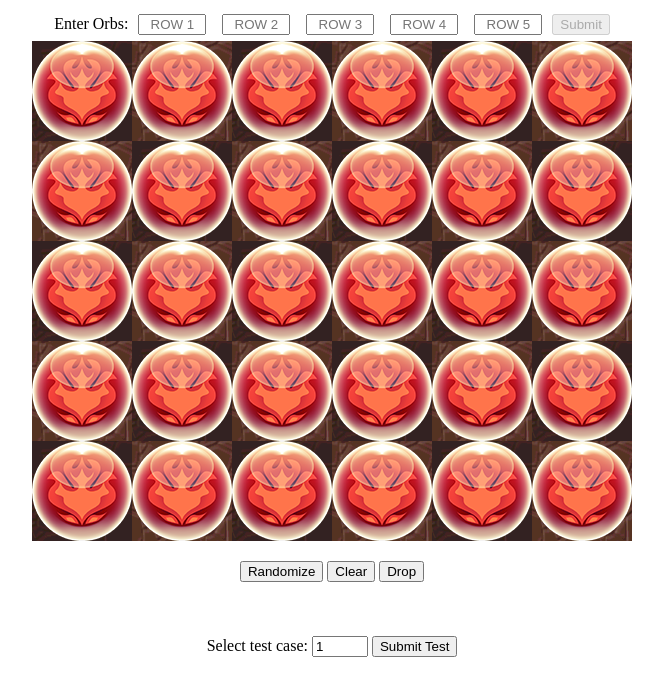
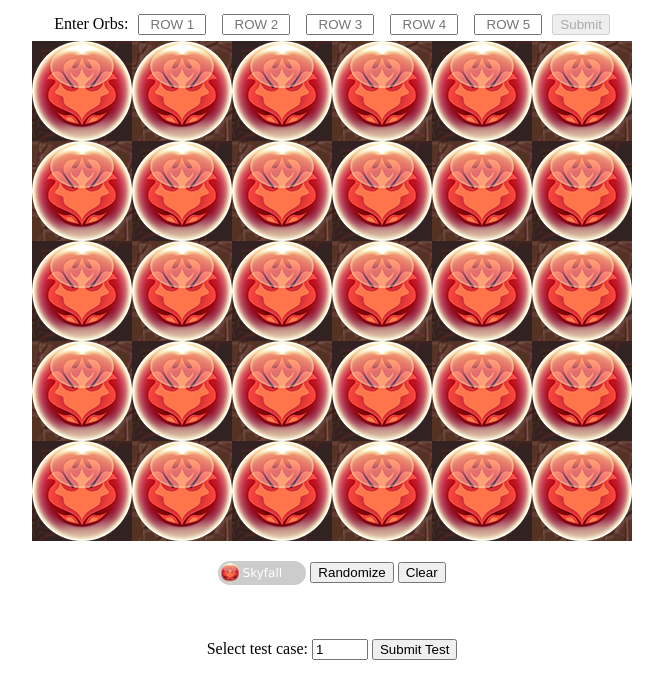
Before and after one commit to WChauKS/padTracer, a plain HTML site: page index.html in a window 1280 px wide. Shown: the whole page, without its empty margins (308-971 px from the left). Drawn offline with Linux system fonts and the light colour scheme.

Commit message:
added skyfall toggle

```diff
--- a/index.html
+++ b/index.html
@@ -7,6 +7,7 @@
 
 	<script src="js/jquery-3.5.1.min.js"></script>
 	<script src="js/jquery-ui.min.js"></script>
+	<script src="js/jquery.ui.touch-punch.min.js"></script>
 	<script src="js/utils.js"></script>
 	<script src="js/defs.js"></script>
 	<script src="js/orb.js"></script>
@@ -30,10 +31,13 @@
 		</div>
 		<div id="board"></div>
 		<div id="controls">
+			<label class="switch">
+				<input type="checkbox" unchecked>
+				<span class="slider round"></span>
+				<span class="skyfallText">Skyfall</span>
+			</label>
 			<button id="randomize" class="btn">Randomize</button>
 			<button id="clear" class="btn">Clear</button>
-			<!-- <button id="drop" class="btn" onclick="board.drop()">Drop</button> -->
-			<button id="drop" class="btn" onclick="board.drop()">Drop</button>
 		</div>
 	</div>
 	<script src="js/boardInteraction.js"></script>
--- a/js/board.js
+++ b/js/board.js
@@ -252,7 +252,6 @@ class Board {
             boardStr += convertOrbToText(convertSrc($(tmp).attr("src")));
         }
         if(boardStr != "000000000000000000000000000000"){
-            console.log("Orbs were dragged");
             printBoardStr(boardStr);
         }
     }
--- a/js/boardInteraction.js
+++ b/js/boardInteraction.js
@@ -47,7 +47,10 @@ $(function(){
         stop: function(e, ui){
             $("#" + dragPath[dragPath.length-1]).fadeTo("fast", 1);
             board.updateAfterMove();
-            // drop();
+            if(dragPath.length > 1) {
+                board.drop()
+                console.log("Orbs were dragged");
+            }
             // console.log("Path taken: "+dragPath);    //full path of orb drag is saved here
         },
     });
--- /dev/null
+++ b/js/jquery.ui.touch-punch.min.js
@@ -0,0 +1,11 @@
+/*
+ * jQuery UI Touch Punch 0.2.2
+ *
+ * Copyright 2011, Dave Furfero
+ * Dual licensed under the MIT or GPL Version 2 licenses.
+ *
+ * Depends:
+ *  jquery.ui.widget.js
+ *  jquery.ui.mouse.js
+ */
+(function(b){b.support.touch="ontouchend" in document;if(!b.support.touch){return;}var c=b.ui.mouse.prototype,e=c._mouseInit,a;function d(g,h){if(g.originalEvent.touches.length>1){return;}g.preventDefault();var i=g.originalEvent.changedTouches[0],f=document.createEvent("MouseEvents");f.initMouseEvent(h,true,true,window,1,i.screenX,i.screenY,i.clientX,i.clientY,false,false,false,false,0,null);g.target.dispatchEvent(f);}c._touchStart=function(g){var f=this;if(a||!f._mouseCapture(g.originalEvent.changedTouches[0])){return;}a=true;f._touchMoved=false;d(g,"mouseover");d(g,"mousemove");d(g,"mousedown");};c._touchMove=function(f){if(!a){return;}this._touchMoved=true;d(f,"mousemove");};c._touchEnd=function(f){if(!a){return;}d(f,"mouseup");d(f,"mouseout");if(!this._touchMoved){d(f,"click");}a=false;};c._mouseInit=function(){var f=this;f.element.bind("touchstart",b.proxy(f,"_touchStart")).bind("touchmove",b.proxy(f,"_touchMove")).bind("touchend",b.proxy(f,"_touchEnd"));e.call(f);};})(jQuery);
--- a/style.css
+++ b/style.css
@@ -45,3 +45,75 @@
 	position: relative;
 	text-align: center;
 }
+
+/* Slider code for skyfall checkbox modified from
+   https://stackoverflow.com/questions/39846282/how-to-add-the-text-on-and-off-to-toggle-button */
+.switch {
+	position: relative;
+	display: inline-block;
+	width: 88px;
+	height: 24px;
+}
+
+/* sets up the slider box */
+.slider {
+	position: absolute;
+	cursor: pointer;
+	top: 0;
+	left: 0;
+	right: 0;
+	bottom: 0;
+	background-color: #ccc;
+	-webkit-transition: .4s;
+	transition: .4s;
+}
+
+/* sets up the slider itself */
+.slider:before {
+	position: absolute;
+	content: "";
+	height: 20px;
+	width: 20px;
+	left: 2px;
+	bottom: 2px;
+	background-image: url('img/red.png');
+	background-size: 100%;
+	-webkit-transition: .4s;
+	transition: .4s;
+}
+
+/* fills the slider box background when checked */
+input:checked + .slider {
+	background-color: #2196F3;
+}
+
+/* glow effect behind the slider box when in focus */
+input:focus + .slider {
+	box-shadow: 0 0 1px #2196F3;
+}
+
+/* when checked, the slider moves over 64 px */
+input:checked + .slider:before {
+	-webkit-transform: translateX(64px);
+	-ms-transform: translateX(64px);
+	transform: translateX(64px);
+}
+
+/* Rounded sliders */
+.slider.round {
+	border-radius: 34px;
+}
+
+.slider.round:before {
+	border-radius: 50%;
+}
+
+.skyfallText {
+  color: white;
+  position: absolute;
+  transform: translate(-50%,-50%);
+  top: 50%;
+  left: 50%;
+  font-size: 12px;
+  font-family: Verdana, sans-serif;
+}
```
